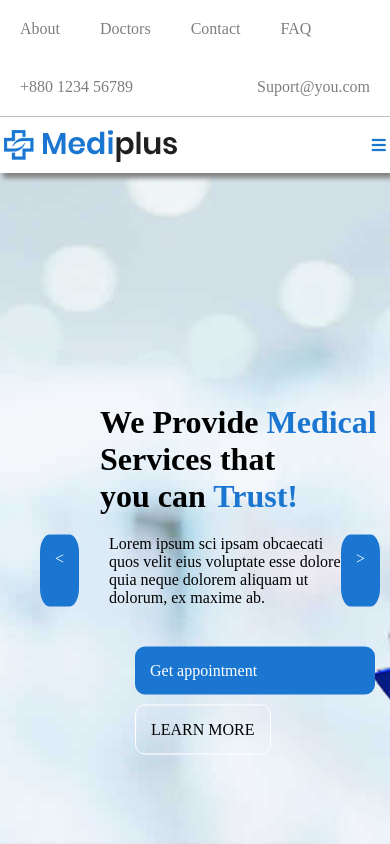
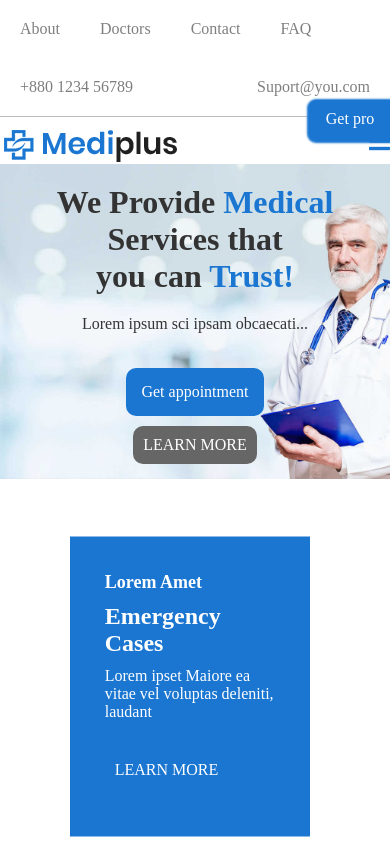
Before and after one commit to Davidyano600/medicare-, a plain HTML site: page index.html in a window 390 px wide. Shown: the top 844 px of the page. Drawn offline with Linux system fonts and the light colour scheme.

Commit message:
added slider

```diff
--- a/index.html
+++ b/index.html
@@ -28,40 +28,61 @@
             </ul>
 
         </nav>
-        <nav class="bottom-header"  id="stickyNav">
-                <img src="img/logo.png" alt="">
-                <ul id="sidebar">
+        <nav class="bottom-header" id="stickyNav">
+            <div class="nav-container">
+              <img src="img/logo.png" alt="Logo" class="logo">
+           <div id="menu-button" onclick="showSidebar()"><i class="fas fa-bars"></i></div>
+
+               <ul id="main-nav">
+                <li> <a href="" id="active">Home</a></li>
+                <li><a href="">Doctors</a></li>
+                <li><a href="">Services</a></li>
+                <li><a href="">Pages</a></li>
+                <li><a href="">Blogs</a></li>
+                <li><a href="appointment.html"> book appointment</a></li>
+
+            </ul>
+             <ul id="sidebar">
                     <li onclick=hideSidebar()><i class="fas fa-times"></i></li>
                     <li><a href="">Doctors</a></li>
                     <li><a href="">Services</a></li>
                     <li><a href="">Pages</a></li>
                     <li><a href="">Blogs</a></li>
                     <li><a href="appointment.html"> book appointment</a></li>
-
                 </ul>
-
-
-               <ul>
-                <li> <a href="" id="active">Home</a></li>
-                <li><a href="">Doctors</a></li>
-                <li><a href="">Services</a></li>
-                <li><a href="">Pages</a></li>
-                <li><a href="">Blogs</a></li>
-                <li><a href="appointment.html"> book appointment</a></li>
-                <li id="menu-button" onclick=showSidebar()><i class="fas fa-bars" style="float: right;"></i></li>
-            </ul>
+            </div>
         </nav>
-        <div class="body-text">
-            <h2> We Provide <span> Medical </span>Services that <br> you can <span> Trust!</span> </h2>
-            <p><span id="less-than"><</span>Lorem ipsum sci ipsam obcaecati quos velit eius voluptate esse dolore quia neque dolorem aliquam ut dolorum, ex maxime ab. <span id="greater-than">></span></p>
-          <div id="links"> <a href="appointment.html">Get appointment</a>
-            <a href=""> LEARN MORE</a>
-        </div>
+       <div class="slide">
+  <div class="slides-wrapper">
+    <div class="body-text"> <!-- Slide 1 -->
+      <h2> We Provide <span> Medical </span>Services that <br> you can <span> Trust!</span> </h2>
+      <p><button id="Prev">&#10094</button><span id="claaa">Lorem ipsum sci ipsam obcaecati...</span><button id="next">&#10095</button></p>
+      <div id="links">
+        <a href="appointment.html">Get appointment</a>
+        <a href=""> LEARN MORE</a>
+      </div>
     </div>
 
+    <div class="body-text" style="background-image:url(img/slider2.jpg)"> <!-- Slide 2 -->
+       <h2> We Provide <span> Medical </span>Services that <br> you can <span> Trust!</span> </h2>
+      <p><button id="Prev">&#10094</button><span id="claaa">Lorem ipsum sci ipsam obcaecati...</span><button id="next">&#10095</button></p>
+      <div id="links">
+        <a href="appointment.html">Get appointment</a>
+        <a href=""> LEARN MORE</a>
+      </div>
+    </div>
 
-
+    <div class="body-text" style="background-image:url(img/slider3.jpg)"> <!-- Slide 3 -->
+       <h2> We Provide <span> Medical </span>Services that <br> you can <span> Trust!</span> </h2>
+      <p><button id="Prev">&#10094</button><span id="claaa">Lorem ipsum sci ipsam obcaecati...</span><button id="next">&#10095</button></p>
+      <div id="links">
+        <a href="appointment.html">Get appointment</a>
+        <a href=""> LEARN MORE</a>
+      </div>
     </div>
+  </div>
+</div>
+ <div id="getPro">  Get pro</div>
     <section class="container-cards">
 
             <div class="row-cards">
@@ -550,53 +571,6 @@
             </footer>
 
 
-    <script>
-        function showSidebar(){
-            const sidebar = document.querySelector('#sidebar')
-            sidebar.style.display = 'flex'
-
-        }
-        function hideSidebar(){
-            const sidebar = document.querySelector('#sidebar')
-            sidebar.style.display = 'none'
-
-        }
-              window.addEventListener('DOMContentLoaded', () => {
-             document.getElementById('sidebar').style.display = 'none';
-              });
-
-
-        const stickyNav = document.getElementById('stickyNav');
-        const topHeader = document.querySelector('.top-header');
-        const topHeaderHeight = topHeader.offsetHeight;
-
-        window.addEventListener('scroll', () => {
-        if (window.scrollY > topHeaderHeight) {
-         stickyNav.classList.add('sticky');
-       topHeader.style.display = 'none';
-        } else {
-       stickyNav.classList.remove('sticky');
-      topHeader.style.display = 'flex';
-    }
-    });
-
-  // Show button when scrolled down
-  window.onscroll = function () {
-    const btn = document.getElementById("scrollToTopBtn");
-    if (document.body.scrollTop > 100 || document.documentElement.scrollTop > 100) {
-      btn.style.display = "block";
-    } else {
-      btn.style.display = "none";
-    }
-  };
-
-  // Scroll to top when clicked
-  document.getElementById("scrollToTopBtn").onclick = function () {
-    window.scrollTo({ top: 0, behavior: 'smooth' });
-  };
-
-
-
-    </script>
+    <script src="index.js"></script>
 </body>
 </html>
--- /dev/null
+++ b/index.js
@@ -0,0 +1,100 @@
+function showSidebar(){
+            const sidebar = document.querySelector('#sidebar')
+            sidebar.style.display = 'flex'
+
+        }
+        function hideSidebar(){
+            const sidebar = document.querySelector('#sidebar')
+            sidebar.style.display = 'none'
+
+        }
+              window.addEventListener('DOMContentLoaded', () => {
+             document.getElementById('sidebar').style.display = 'none';
+              });
+
+
+        const stickyNav = document.getElementById('stickyNav');
+        const topHeader = document.querySelector('.top-header');
+        const topHeaderHeight = topHeader.offsetHeight;
+
+        window.addEventListener('scroll', () => {
+        if (window.scrollY > topHeaderHeight) {
+         stickyNav.classList.add('sticky');
+       topHeader.style.display = 'none';
+        } else {
+       stickyNav.classList.remove('sticky');
+      topHeader.style.display = 'flex';
+    }
+    });
+
+  // Show button when scrolled down
+  window.onscroll = function () {
+    const btn = document.getElementById("scrollToTopBtn");
+    if (document.body.scrollTop > 100 || document.documentElement.scrollTop > 100) {
+      btn.style.display = "block";
+    } else {
+      btn.style.display = "none";
+    }
+  };
+
+
+  document.getElementById("scrollToTopBtn").onclick = function () {
+    window.scrollTo({ top: 0, behavior: 'smooth' });
+  };
+
+  const slidesWrapper = document.querySelector(".slides-wrapper");
+  const slides = document.querySelectorAll(".body-text");
+  let currentIndex = 0;
+  const totalSlides = slides.length;
+  let autoSlideCount = 0;
+  const maxAutoSlides = totalSlides - 1;
+
+  function updateSlidePosition() {
+    slidesWrapper.style.transform = `translateX(-${currentIndex * 100}%)`;
+  }
+
+  function nextSlide() {
+    currentIndex = (currentIndex + 1) % totalSlides;
+    updateSlidePosition();
+  }
+
+  function prevSlide() {
+    currentIndex = (currentIndex - 1 + totalSlides) % totalSlides;
+    updateSlidePosition();
+  }
+
+  document.querySelectorAll("#next").forEach(btn => {
+    btn.addEventListener("click", nextSlide);
+  });
+
+  document.querySelectorAll("#Prev").forEach(btn => {
+    btn.addEventListener("click", prevSlide);
+  });
+
+  function autoSlideLoop() {
+    setInterval(() => {
+      nextSlide();
+    }, 4000);
+  }
+
+  function autoSlideOnce() {
+    const interval = setInterval(() => {
+      if (autoSlideCount < maxAutoSlides) {
+        nextSlide();
+        autoSlideCount++;
+      } else {
+        clearInterval(interval);
+      }
+    }, 3000);
+  }
+
+  function initSlider() {
+    updateSlidePosition();
+
+    if (window.innerWidth <= 850) {
+      autoSlideLoop();
+      autoSlideOnce();
+    }
+  }
+
+  window.addEventListener("load", initSlider);
--- a/style.css
+++ b/style.css
@@ -20,7 +20,7 @@ html, body {
 position:absolute;
 top: 0;
 width: 50%;
-height: 100%;
+height: 100vh;
 background-color: #1A76D1;
 z-index: 2;
 width: 100vh;
@@ -37,19 +37,8 @@ width: 100vh;
 }
 
 .banner{
-    background-image: url(img/slider.jpg);
-    height: 100vh;
-    background-position: center;
-    background-size: cover;
-    background-repeat: no-repeat;
     position: relative;
-    margin-top: none;
     overflow: hidden;
-
-
-
-
-
 }
 .top-header{
   border-bottom: 1px solid rgba(128, 128, 128, 0.521);
@@ -123,9 +112,6 @@ width: 100vh;
 
 }
 
-
-
-
 .bottom-header ul li a::after{
     content: "";
     bottom: 0;
@@ -187,30 +173,51 @@ transition: 1s ;
 #menu-button{
 display:none ;
 color: #1A76D1;
+font-size: 24px;
+color: #1A76D1;
+cursor: pointer;
+
+}
+.slide{
+position: relative;
+width: 100%;
+overflow: hidden;
+}
+
+.slides-wrapper {
+  display: flex;
+  transition: transform 0.8s ease-in-out;
+  width: 100%;
 }
 .body-text{
-   transform: translateY(50%);
-    margin: 20px;
+   background-image: url(img/slider.jpg);
+   background-position: center;
+   background-size: cover;
     width: 100%;
+    height: 80vh;
+    display: flex;
+    flex-direction: column;
+    justify-content: center;
+     flex: 0 0 100%;
 
 }
 .body-text span{
     color: #1A76D1;
 }
-.body-text p{
-    width: 100%;
-}
+
 
 .body-text h2{
     font-family: 'Times New Roman', Times, serif;
     padding:20px;
     font-size: 2rem;
-    margin-left: 60px;
+    margin-left: 100px;
     animation-name: Slideup;
     animation-duration:2s;
+    color: hsl(0, 0%, 20%);
 
-
-
+}
+.body-text p span{
+    margin-left: 100px;
 }
 .body-text a{
     color:black;
@@ -224,23 +231,29 @@ color: #1A76D1;
     color: white;
     border: none;
 }
-#less-than{
- display: flex;
+#Prev{
  float: left;
  background-color: #1A76D1;
  color: white;
- margin-right: 30px;
- margin-left: 20px;
+ margin-right: 20px;
+ border: none;
  padding: 15px;
- border-radius: 25%;
-
+ border-radius: 40%;
 
 }
+
+#next{
+    border-radius: 40%;
+    background-color: #1A76D1;
+    margin-left:auto;
+    border: none;
+    padding: 15px;
+   color: white;
+}
 #links{
-
     padding: 10px 15px;
-    margin-top: 30px;
-    margin-left: 100px;
+    margin-top: 20px;
+    margin-left:100px;
     animation-name: Slideup;
     animation-duration:2s;
 
@@ -248,9 +261,7 @@ color: #1A76D1;
 #links a:first-child{
     background-color:#1A76D1;
     padding: 15px;
-    margin-right: 20px;
     border: none;
-    width: 100%;
     color: #fff;
     transition: 1s ease-in-out;
 }
@@ -259,17 +270,15 @@ color: #1A76D1;
     color: #1A76D1;
 
 }
+#links a:last-child{
+    background-color: hsl(0, 0%, 40%);
+    color: white;
+    border: none;
+}
 
-#greater-than{
-    border-radius: 25%;
-    background-color: #1A76D1;
-    margin-left:auto;
-    margin-right: 30px;
-    padding: 15px;
-   color: white;
-}
 .body-text p{
     display: flex;
+    margin: 0 15px;
     animation-name: Slideup;
     animation-duration:2s;
 }
@@ -281,8 +290,6 @@ color: #1A76D1;
     border: none;
     width: 100%;
    transform: translateY(-18%);
-
-
 
 }
 .row-cards{
@@ -334,9 +341,6 @@ color: #1A76D1;
 }
 .time-sidual span{
   float: right;
-
-
-
 }
 
 .time-sidual ul{
@@ -412,10 +416,6 @@ margin-bottom: 20px;
     background-size: cover;
     background-position: center;
     background-repeat: no-repeat;
-
-
-
-
 }
 .third-icons{
     display: flex;
@@ -424,11 +424,6 @@ margin-bottom: 20px;
     width: 100%;
     height: 100%;
     padding:20px;
-
-
-
-
-
 }
 .third-text{
     margin-right: 20px ;
@@ -437,8 +432,6 @@ margin-bottom: 20px;
     align-items: center;
     width: 60%;
     height: 100px;
-
-
 }
 .third-text i{
     font-size: 1.5em;
@@ -454,10 +447,8 @@ margin-bottom: 20px;
     background-color: white;
 }
 .third-text p{
-
     margin-top: 5px;
     color: #fff;
-
 }
 .third-text h2{
     color: #fff;
@@ -478,15 +469,11 @@ margin-bottom: 20px;
     justify-content: center;
     align-items: center;
     flex-wrap: wrap;
-
-
 }
 .fourth-content{
     width: 500px;
-
     margin-right: 25px;
     margin-bottom: 35px;
-
 }
 .img-four{
     width: 500px;
@@ -544,9 +531,6 @@ margin-bottom: 20px;
 .fourth-content ul li {
     margin-top: 5px;
 }
-
-
-
 .fa-play{
     font-size: 5px;
     background-color: #1A76D1;
@@ -561,8 +545,7 @@ margin-bottom: 20px;
     padding: 100px 0;
     background-color: #1A76D1;
     text-align: center;
-
-    width: 100%;
+   width: 100%;
 
 }
 .emergency h1{
@@ -937,24 +920,15 @@ font-size: 20px;
     justify-content: center;
     align-items: center;
     flex-wrap: wrap;
-
-
 }
 .last-card{
-
     margin-right: 25px;
     width: 250px;
     margin-bottom: 20px;
-
-
-
 }
 .last-card h2{
     font-size: 1.5em;
-
 }
-
-
 .last-header {
     position: relative;
     padding: 10px;
@@ -1069,6 +1043,23 @@ font-size: 20px;
 #scrollToTopBtn:hover {
   background-color: #0056b3;
 }
+#claaa{
+    color:#333
+}
+#getPro{
+    position: fixed;
+    right: 0;
+    top: 100px;
+    background-color: #1A76D1;
+    color: white;
+    text-align: center;
+    width: 80px;
+    padding: 10px;
+    z-index: 1;
+    border-radius: 6px 0px 0px 6px ;
+    box-shadow: 0px 2px 2px 3px #1A76D1;
+
+}
 
 @media (max-width: 1024px) and (orientation: landscape) {
   .bottom-header ul li a {
@@ -1124,20 +1115,55 @@ font-size: 20px;
 
 
 @media (max-width: 850px) {
-  #links {
-    display: flex;
-    flex-wrap: wrap;
-    gap: 10px;
-  }
-
-  .bottom-header ul li a {
+    #Prev, #next {
     display: none;
   }
 
-  #menu-button {
+  .slides-wrapper {
+    transition: transform 0.8s ease-in-out;
+  }
+
+  .body-text {
+    height: auto;
+    align-items: center;
+    text-align: center;
+  }
+
+  .body-text h2,
+  .body-text p span,
+  #links {
+    margin-left: 0 !important;
+    width: 100%;
+    max-width: 100%;
+  }
+  #main-nav{
+    display: none
+  }
+
+  #links {
     display: flex;
-    transform: translateX(-130%);
+    flex-direction: column;
+    flex-wrap: wrap;
+   align-items: center;
+   width: 100%;
   }
+  #links a{
+ max-width: 300px ;
+ padding: 10px;
+ margin: 5px 0 ;
+  }
+  .nav-container {
+  display: flex;
+  justify-content: space-between;
+  align-items: center;
+  width: 100%;
+
+}
+   #menu-button {
+    display:flex;
+
+  }
+
 
   #sidebar {
     display: flex;
@@ -1163,7 +1189,7 @@ font-size: 20px;
   }
 
   .row-cards {
-    width: 55%;
+    width: 65%;
     margin-bottom: 10px;
   }
 
@@ -1187,10 +1213,11 @@ font-size: 20px;
   .last-card ul {
     flex-wrap: wrap;
   }
+  .body-text{
+    height: auto;
+  }
 
-  #greater-than {
-    margin-left: auto;
-  }
+
 }
 
 @keyframes rotate{
```
Also changed, not shown: appointment.html (+38 -5 lines), img/slider2.jpg (added), img/slider3.jpg (added).
